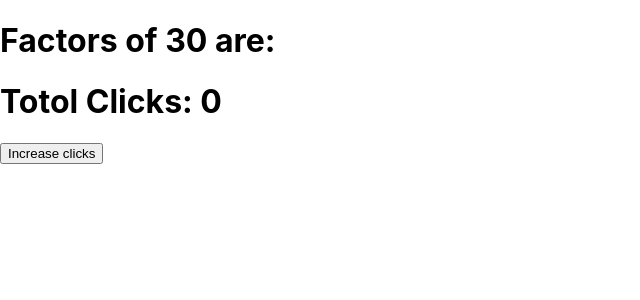
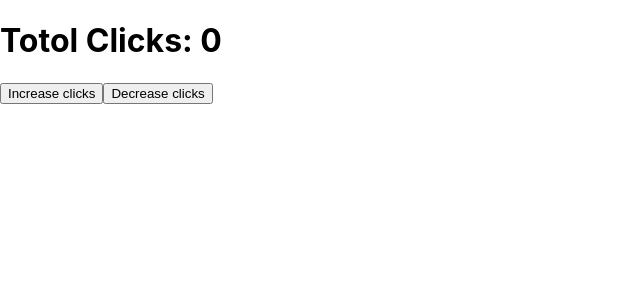
Before and after one commit to WatheqAlshowaiter/ReactForBegginers, a React (Create React App) app: page / in a window 1280 px wide. Shown: the top 300 px of the page, without its empty margins (0-640 px from the left). Built offline with nearby package versions, Linux system fonts and the light colour scheme.

Commit message:
8 - useReducer Hook

```diff
--- a/src/Counter.jsx
+++ b/src/Counter.jsx
@@ -1,33 +1,27 @@
 import React from "react";
 
-function factor(number) {
-	const factors = [];
-
-	let currentNumber = number;
-	while (currentNumber >= 1) {
-		if (Number.isInteger(number / currentNumber)) {
-			factors.push(currentNumber);
-		}
-		currentNumber--;
+const initialState = { totalClicks: 0 };
+function reducer(state, action) {
+	if (action === "increment") {
+		return {
+			totalClicks: state.totalClicks + 1,
+		};
+	} else if (action === "decrement") {
+		return {
+			totalClicks: state.totalClicks - 1,
+		};
 	}
-	console.log(factors);
-	return factors.join(", ");
+	return state;
 }
 
 export default function Counter(props) {
-	const [totalClicks, setTotalClicks] = React.useState(0);
-	const numberFactors = React.useMemo(() => {
-		factor(props.number);
-	}, [props.number]);
+	const [state, dispatch] = React.useReducer(reducer, initialState);
+
 	return (
 		<div>
-			<h1>
-				Factors of {props.number} are: {numberFactors}
-			</h1>
-			<h1>Totol Clicks: {totalClicks}</h1>
-			<button onClick={() => setTotalClicks(totalClicks + 1)}>
-				Increase clicks
-			</button>
+			<h1>Totol Clicks: {state.totalClicks}</h1>
+			<button onClick={() => dispatch("increment")}>Increase clicks</button>
+			<button onClick={() => dispatch("decrement")}>Decrease clicks</button>
 		</div>
 	);
 }
```
